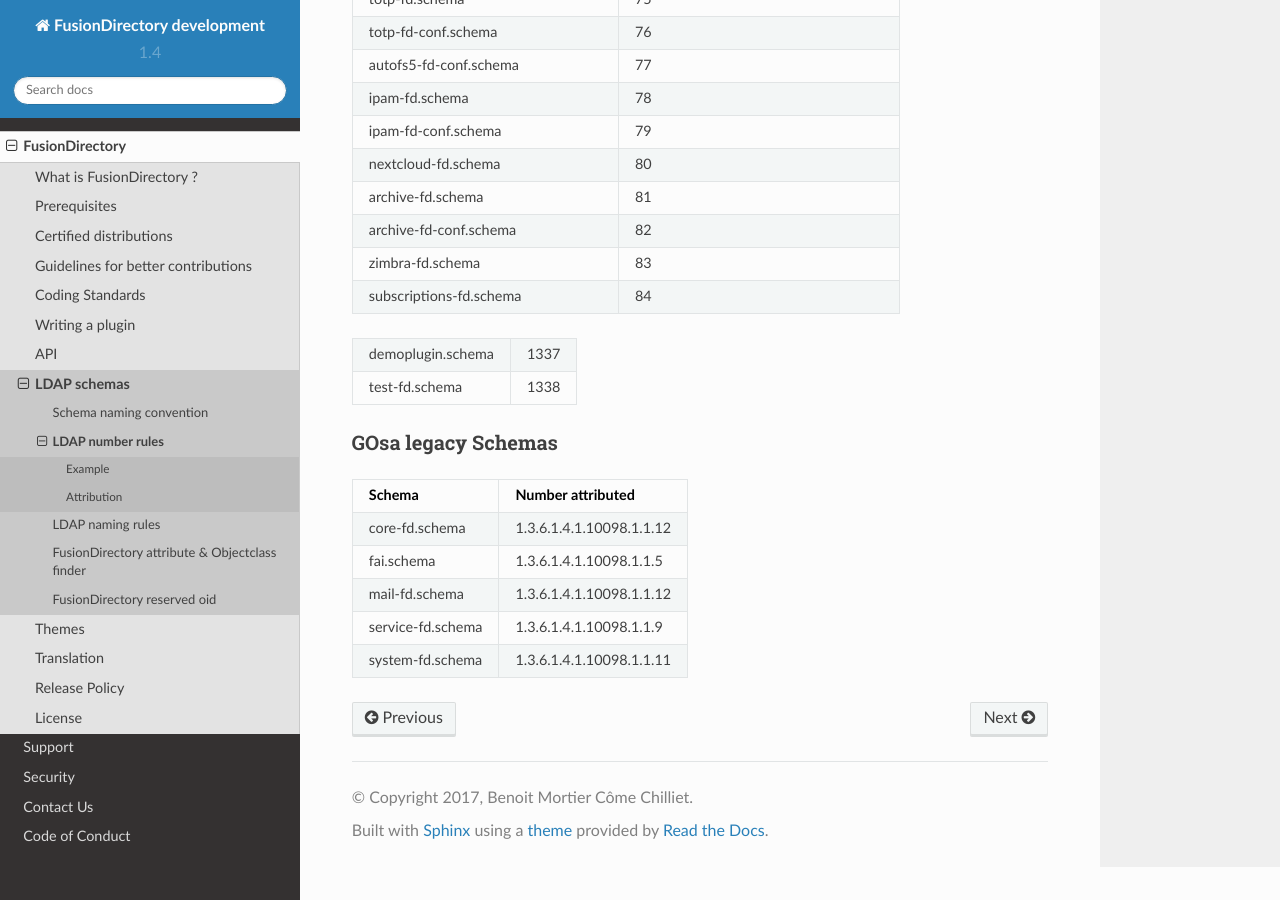
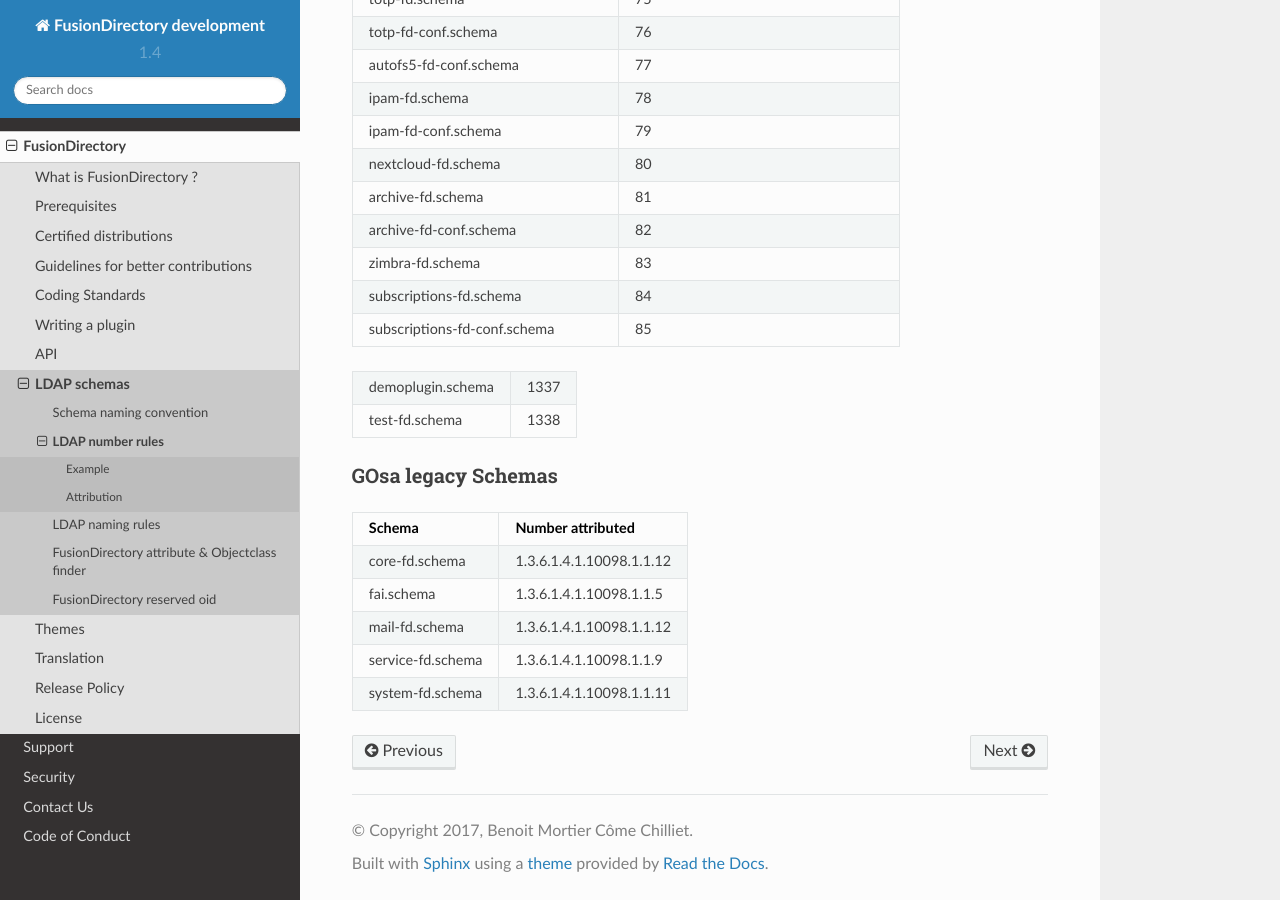
Before and after one commit to fusiondirectory/fusiondirectory-dev-manual, a Sphinx documentation site: the page built from source/fusiondirectory/schemas/numberrules.rst, in a window 1280 px wide and 900 px high, scrolled down 3355 px. Built offline with Sphinx 7.4.7 and the Read the Docs theme 2.0.0, drawn with Linux system fonts in a browser that asks for light colours.

Commit message:
Reserve number for subscriptions configuration

```diff
--- a/source/fusiondirectory/schemas/numberrules.rst
+++ b/source/fusiondirectory/schemas/numberrules.rst
@@ -119,6 +119,7 @@
 archive-fd-conf.schema                82
 zimbra-fd.schema                      83
 subscriptions-fd.schema               84
+subscriptions-fd-conf.schema          85
 ===================================== =====================
 
 ===================================== =====================
```
